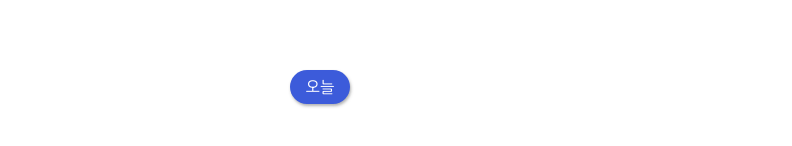
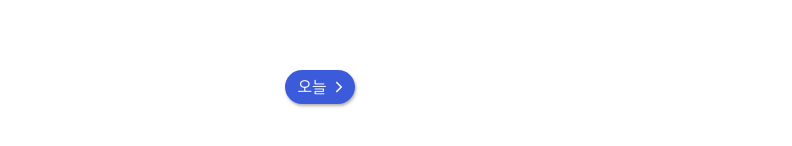
Before and after one commit to sophie925/calendar-todolist, a React (Create React App) app: page / in a window 1280 px wide. Both pictures are taken after a click on the button 192 px from the left and 32 px from the top of the page. Shown: the part 562-708 px from the top of the page, without its empty margins (0-792 px from the left). Built offline with nearby package versions, Linux system fonts and the light colour scheme.

Commit message:
날짜에 따라 오늘 버튼에 화살표 방향 추가

```diff
--- a/src/components/Calendar/Calendar.tsx
+++ b/src/components/Calendar/Calendar.tsx
@@ -1,5 +1,5 @@
 import { useState } from "react";
-import { addMonths, isSameDay, startOfMonth, subMonths } from "date-fns";
+import { addMonths, isPast, isSameDay, startOfMonth, subMonths } from "date-fns";
 import CalendarHeader from "./CalendarHeader";
 import CalendarDays from "./CalendarDays";
 import CalendarBody from "./CalenderBody";
@@ -16,6 +16,7 @@ const Calendar = () => {
 
     const [currentMonth, setCurrentMonth] = useState<Date>(currDate);
     const [todayShow, setTodayShow] = useState<boolean>(false);
+    const [isCheckTime, setIsCheckTime] = useState<boolean>(false);
 
     // 이전 달 이동 시
     const onClickPrevMonth = () => {
@@ -53,6 +54,7 @@ const Calendar = () => {
     const checkToday = (date: Date) => {
         if (!isSameDay(currentMonth, date)) {
             setTodayShow(true);
+            setIsCheckTime(isPast(date))
         } else {
             setTodayShow(false);
         }
@@ -75,6 +77,7 @@ const Calendar = () => {
             />
             <CalendarFooter
                 todayShow={todayShow}
+                isCheckTime={isCheckTime}
                 onClickToday={onClickToday}
             />
         </div>
--- a/src/components/Calendar/CalendarFooter.tsx
+++ b/src/components/Calendar/CalendarFooter.tsx
@@ -1,13 +1,24 @@
+import { IoIosArrowBack, IoIosArrowForward } from "react-icons/io";
+
 type TodayType = {
     todayShow: boolean;
+    isCheckTime: boolean;
     onClickToday: () => void;
 }
 
-const CalendarFooter = ({ todayShow, onClickToday } : TodayType) => {
+const CalendarFooter = ({ todayShow, isCheckTime, onClickToday } : TodayType) => {
     return (
         <div className="calendar__footer">
         {todayShow
-            ? <div className="move-today" onClick={onClickToday}>오늘</div>
+            ? (
+                <div className="calendar__footer__btn" onClick={onClickToday}>
+                    <div className="today">
+                        {isCheckTime ? null : <IoIosArrowBack />}
+                        <span>오늘</span>
+                        {isCheckTime ? <IoIosArrowForward /> : null}
+                    </div>
+                </div>
+               )
             : null
         }
         </div>
--- a/src/styles/_calendar.scss
+++ b/src/styles/_calendar.scss
@@ -85,15 +85,23 @@
         width: 100%;
         height: 50px;
 
-        .move-today {
+        &__btn {
             background: theme.$main-color;
             color: white;
             padding: 8px;
             border-radius: 30px;
-            width: 60px;
+            width: 70px;
             margin: auto;
             cursor: pointer;
             box-shadow: 1px 2px 3px rgb(102 102 102 / 50%);
+
+            .today {
+                @include common.flex-row();
+
+                span {
+                    margin: 0 4px;
+                }
+            }
         }
     }
 }
--- a/src/styles/style.css
+++ b/src/styles/style.css
@@ -95,15 +95,24 @@ button {
   width: 100%;
   height: 50px;
 }
-.calendar__footer .move-today {
+.calendar__footer__btn {
   background: #3c5bda;
   color: white;
   padding: 8px;
   border-radius: 30px;
-  width: 60px;
+  width: 70px;
   margin: auto;
   cursor: pointer;
   box-shadow: 1px 2px 3px rgba(102, 102, 102, 0.5);
+}
+.calendar__footer__btn .today {
+  display: flex;
+  flex-direction: row;
+  justify-content: center;
+  align-items: center;
+}
+.calendar__footer__btn .today span {
+  margin: 0 4px;
 }
 
 .todo {
```
Also changed, not shown: 1 other file (tests, documents, lock files or other folders).
